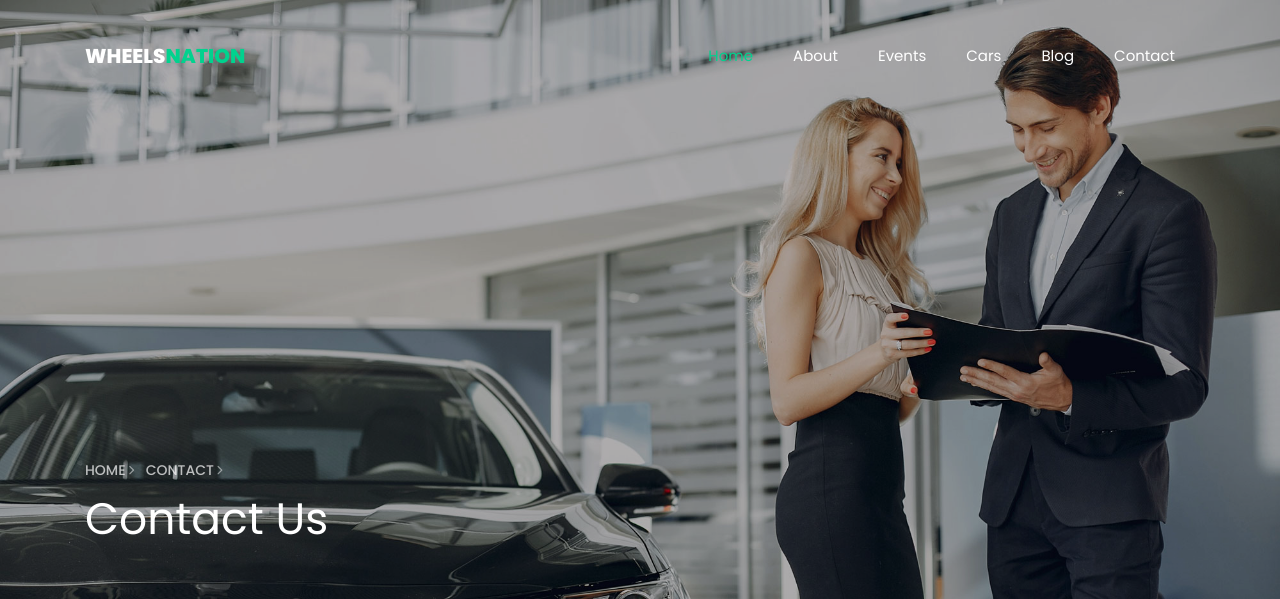
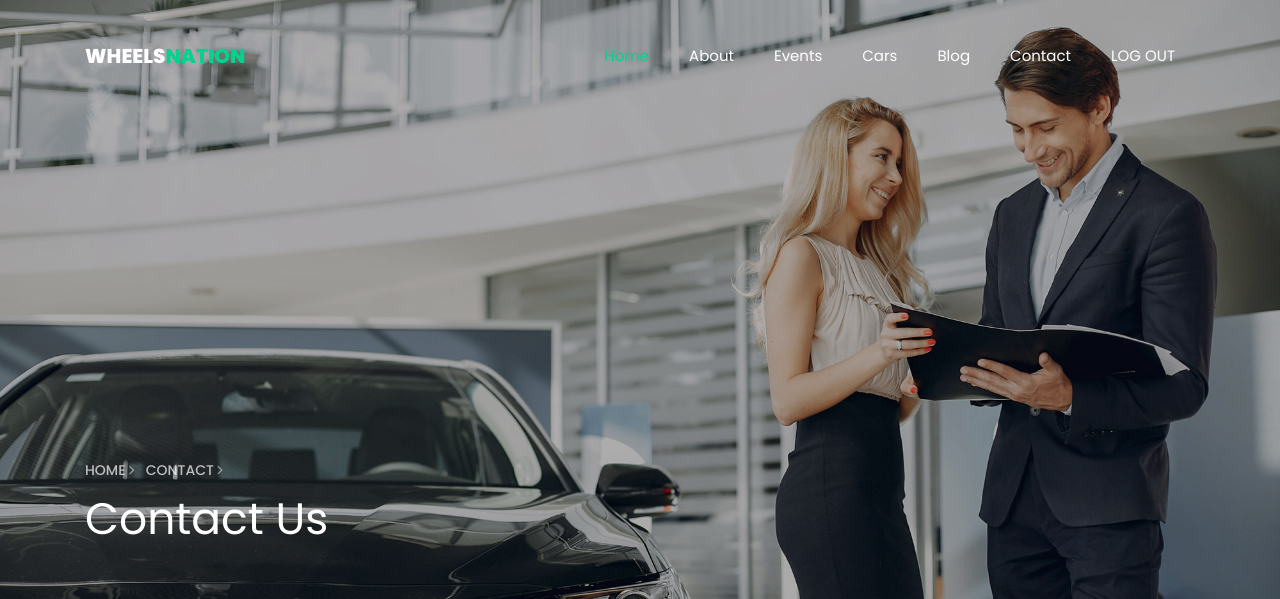
Before and after one commit to Bruce3932/project, a PHP site: page /contact.php in a window 1280 px wide. Shown: the top 599 px of the page. Run offline with PHP 8.4, Linux system fonts and the light colour scheme; some libraries are stand-ins or nearby versions; some web fonts are replaced.

Commit message:
Update contact.php

```diff
--- a/contact.php
+++ b/contact.php
@@ -81,15 +81,17 @@ if ($_SERVER["REQUEST_METHOD"] == "POST") {
 
             <div class="collapse navbar-collapse" id="ftco-nav">
                 <ul class="navbar-nav ml-auto">
-                    <li class="nav-item active"><a href="index.html" class="nav-link">Home</a></li>
+                    <li class="nav-item active"><a href="main.php" class="nav-link">Home</a></li>
                     <li class="nav-item"><a href="about.html" class="nav-link">About</a></li>
                     <li class="nav-item">
-                        <a href="events.html" class="nav-link">Events</a>
+                        <a href="events.php" class="nav-link">Events</a>
                     </li>
                     <!-- <li class="nav-item"><a href="pricing.html" class="nav-link">Pricing</a></li> -->
                     <li class="nav-item"><a href="car.php" class="nav-link">Cars</a></li>
                     <li class="nav-item"><a href="blog.php" class="nav-link">Blog</a></li>
-                    <li class="nav-item"><a href="contact.html" class="nav-link">Contact</a></li>
+                    <li class="nav-item"><a href="contact.php" class="nav-link">Contact</a></li>
+                    <li class="nav-item"><a href="logout.php" class="nav-link">LOG OUT</a></li>
+
                 </ul>
             </div>
         </div>
```
